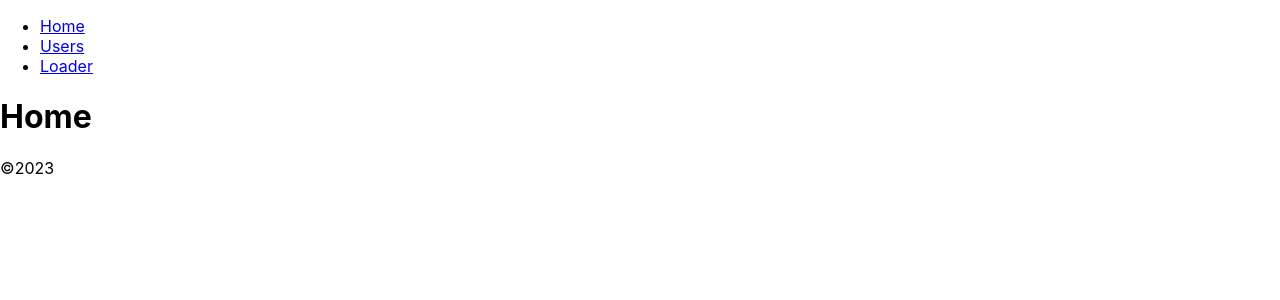
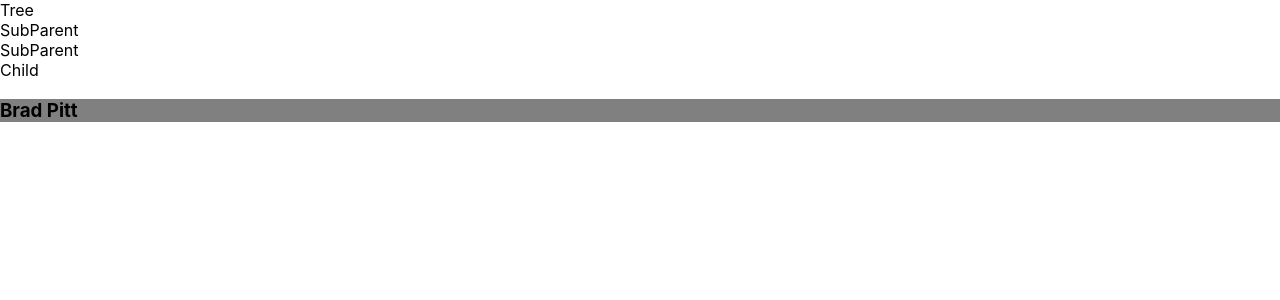
Before and after one commit to Margaritkins/react-new, a React (Create React App) app: page / in a window 1280 px wide. Shown: the top 300 px of the page. Built offline with nearby package versions, Linux system fonts and the light colour scheme.

Commit message:
Add UserContext

```diff
--- a/src/App.jsx
+++ b/src/App.jsx
@@ -1,33 +1,35 @@
-import React from "react";
-import { BrowserRouter, Routes, Route } from "react-router-dom";
+import React, { Component } from "react";
+import { UserContext } from "./contexts";
 import "./App.css";
-import NavMenu from "./components/NavMenu";
-import Home from "./pages/Home";
-import UsersPage from "./pages/UsersPage";
-import Page404 from "./pages/Page404";
-import LoaderPage from "./pages/LoaderPage";
+import Tree from "./components/Tree";
 
-function App() {
-  return (
-    <>
-      <BrowserRouter>
-        <header>
-          <NavMenu />
-        </header>
+class App extends Component {
+  constructor(props) {
+    super(props);
+    this.state = {
+      user: {
+        id: 1,
+        firstName: "Brad",
+        lastName: "Pitt",
+        isSelect: false,
+      },
+    };
+  }
 
-        <main>
-          <Routes>
-            <Route path="/" element={<Home />} />
-            <Route path="/users" element={<UsersPage />} />
-            <Route path="/loader" element={<LoaderPage />} />
-            <Route path="*" element={<Page404 />} />
-          </Routes>
-        </main>
+  selectorUser = (id) => {
+    this.setState({ user: { ...this.state.user, isSelect: true } });
+  };
 
-        <footer>&copy;2023</footer>
-      </BrowserRouter>
-    </>
-  );
+  render() {
+    const { user } = this.state;
+    console.log(UserContext);
+
+    return (
+      <UserContext.Provider value={{ user, selectorUser: this.selectorUser }}>
+        <Tree />
+      </UserContext.Provider>
+    );
+  }
 }
 
 export default App;
--- a/src/components/CardSection/CardUser/index.jsx
+++ b/src/components/CardSection/CardUser/index.jsx
@@ -1,37 +1,50 @@
 import React from "react";
+import PropTypes from "prop-types";
+import { UserContext } from "../../../contexts";
 
-const CardUser = (props) => {
-  const {
-    user: { id, firstName, isSelect },
+const CardUser = () => {
+  const renderFunc = ({
+    user: { id, firstName, lastName, isSelect },
     selectorUser,
-  } = props;
+  }) => {
     const selectHandler = () => {
       selectorUser(id);
     };
     const styles = { backgroundColor: isSelect ? "pink" : "gray" };
+
     return (
       <article onClick={selectHandler} style={styles}>
-      <h3>{firstName}</h3>
+        <h3>
+          {firstName} {lastName}
+        </h3>
       </article>
     );
   };
 
-// class CardUser extends Component {
-//   selectHandler = () => {
-//     const { user, selectorUser } = this.props;
-//     selectorUser(user.id);
-//   };
-//   render() {
-//     const {
-//       user: { firstName, isSelect },
-//     } = this.props;
-//     const styles = { backgroundColor: isSelect ? "pink" : "gray" };
-//     return (
-//       <article onClick={this.selectHandler} style={styles}>
-//         <h3>{firstName}</h3>
-//       </article>
-//     );
-//   }
-// }
+  return <UserContext.Consumer>{renderFunc}</UserContext.Consumer>;
+};
+
+export const userShape = PropTypes.shape({
+  id: PropTypes.number.isRequired,
+  firstName: PropTypes.string.isRequired,
+  lastName: PropTypes.string.isRequired,
+  isSelect: PropTypes.bool,
+});
+
+CardUser.propTypes = {
+  user: userShape.isRequired,
+  selectorUser: PropTypes.func.isRequired,
+};
+
+export const defaultUser = {
+  id: 0,
+  firstName: "nonsme",
+  lastName: "noname",
+};
+
+CardUser.defaultProps = {
+  user: defaultUser,
+  selectorUser: () => {},
+};
 
 export default CardUser;
--- /dev/null
+++ b/src/components/Tree/Child.jsx
@@ -0,0 +1,14 @@
+import React from "react";
+import CardUser from "../CardSection/CardUser";
+
+const Child = (props) => {
+  const { user } = props;
+  return (
+    <div>
+      Child
+      <CardUser user={user} />
+    </div>
+  );
+};
+
+export default Child;
--- /dev/null
+++ b/src/components/Tree/Parent.jsx
@@ -0,0 +1,13 @@
+import React from "react";
+import SubParent from "./SubParent";
+
+const Parent = (props) => {
+  return (
+    <div>
+      SubParent
+      <SubParent/>
+    </div>
+  );
+}
+
+export default Parent;
--- /dev/null
+++ b/src/components/Tree/SubParent.jsx
@@ -0,0 +1,13 @@
+import React from 'react';
+import Child from './Child';
+
+const SubParent = (props) => {
+  return (
+    <div>
+      SubParent
+      <Child />
+    </div>
+  );
+}
+
+export default SubParent;
--- /dev/null
+++ b/src/components/Tree/index.jsx
@@ -0,0 +1,13 @@
+import React from 'react';
+import Parent from './Parent';
+
+const Tree = (props) => {
+  return (
+    <div>
+      Tree
+      <Parent />
+    </div>
+  );
+}
+
+export default Tree;
--- /dev/null
+++ b/src/contexts/index.js
@@ -0,0 +1,3 @@
+import { createContext } from "react";
+
+export const UserContext = createContext();
```
Lines whose indentation alone changed are shown as unchanged.
